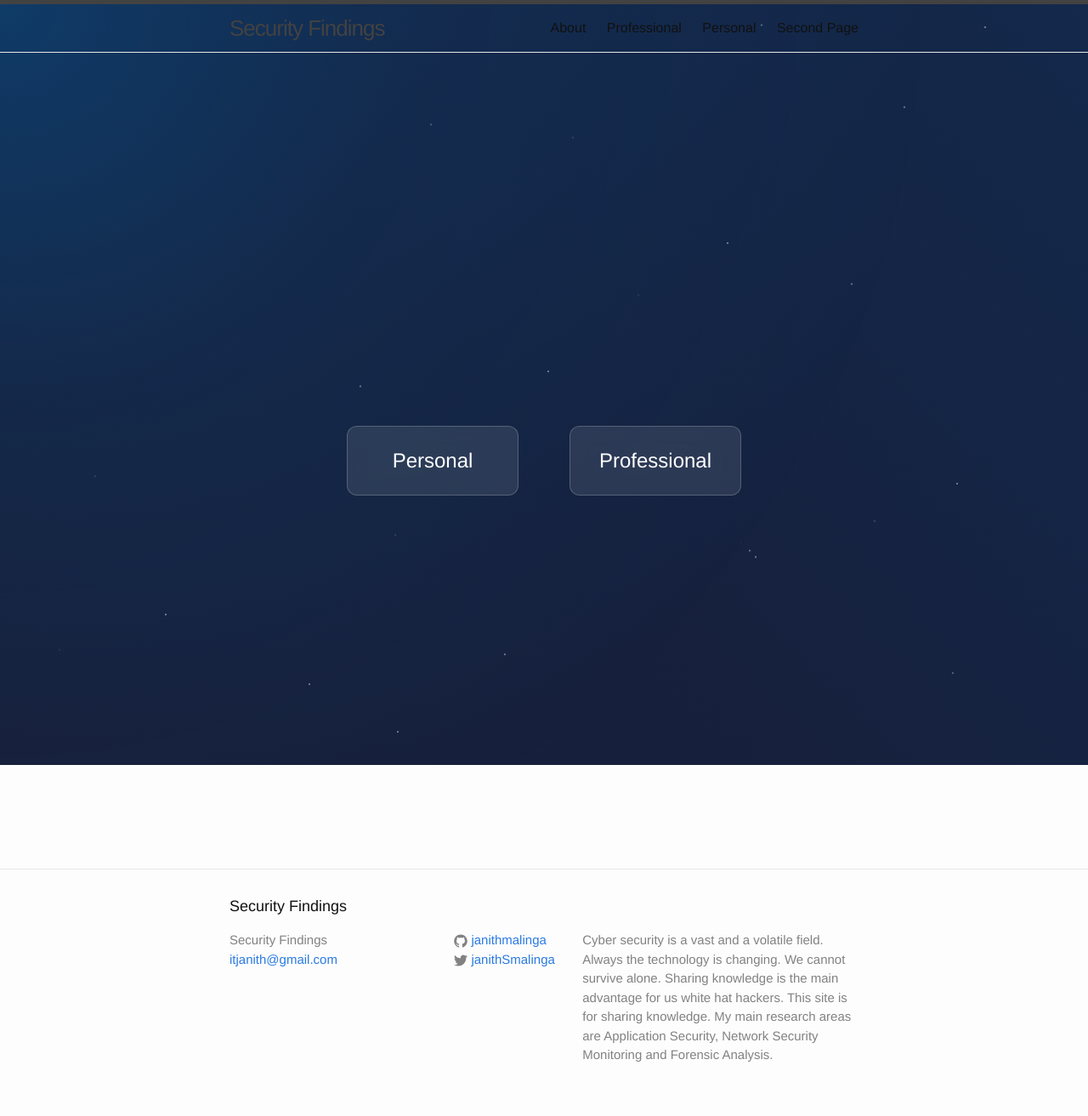
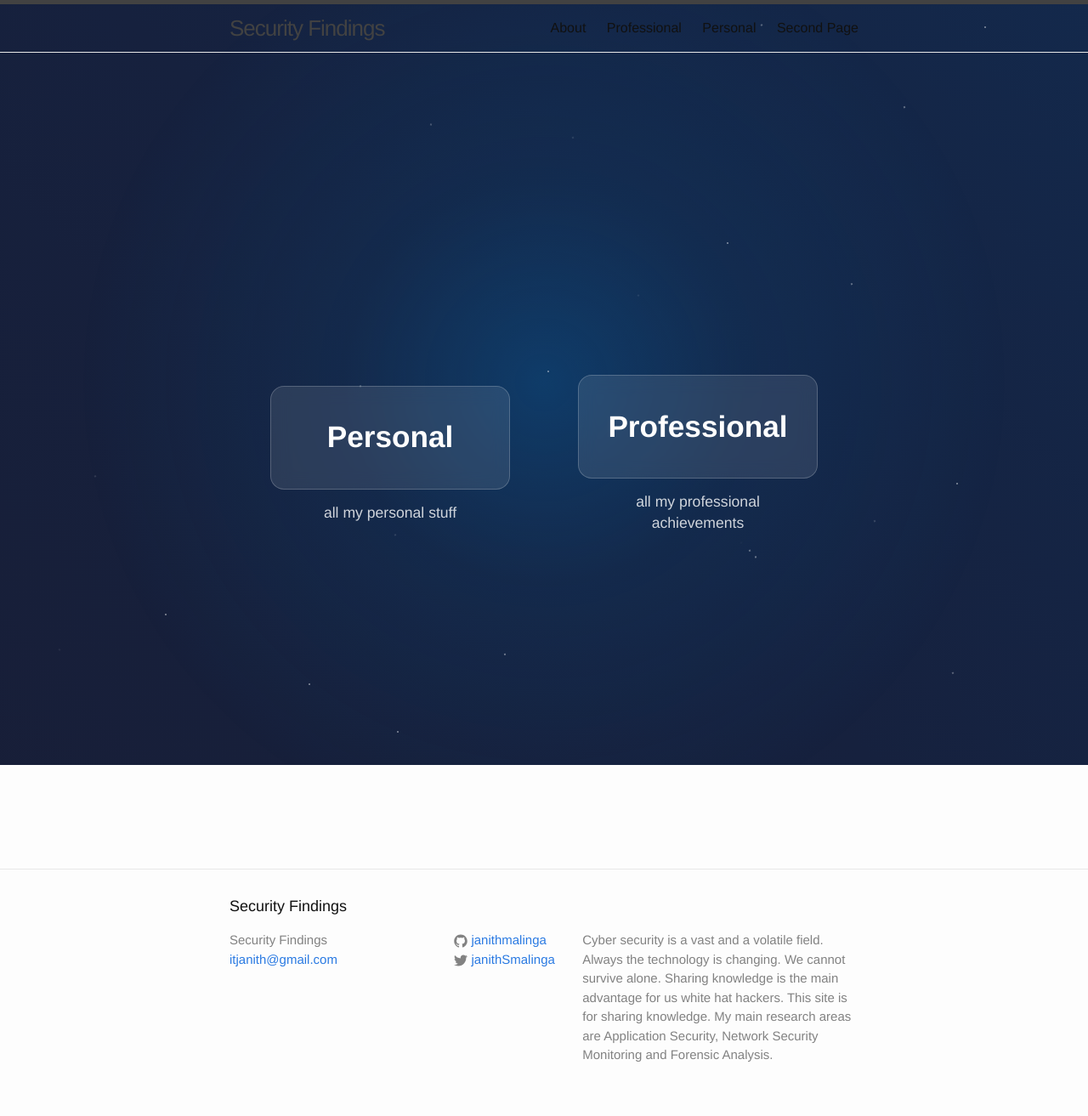
Before and after one commit to janithmalinga/janithmalinga.github.io, a Jekyll site: the page built from index.html, in a window 1280 px wide. Shown: the whole page at 85% size. Built offline with Jekyll 4.4.1, drawn with Linux system fonts in a browser that asks for light colours; the list of posts is cut into pages by our own code.

Commit message:
Update landing page buttons: bigger size, white text, add descriptive text below buttons

```diff
--- a/index.html
+++ b/index.html
@@ -69,26 +69,34 @@
   justify-content: center;
   align-items: center;
   height: 100vh;
-  gap: 60px;
+  gap: 80px;
+}
+
+.landing-section {
+  display: flex;
+  flex-direction: column;
+  align-items: center;
+  text-align: center;
 }
 
 .landing-button {
   display: flex;
   justify-content: center;
   align-items: center;
-  width: 200px;
-  height: 80px;
+  width: 280px;
+  height: 120px;
   background: rgba(255, 255, 255, 0.1);
   backdrop-filter: blur(10px);
   border: 1px solid rgba(255, 255, 255, 0.2);
-  border-radius: 12px;
-  font-size: 1.5rem;
-  color: #fff;
+  border-radius: 16px;
+  font-size: 2.2rem;
+  color: #ffffff;
   text-decoration: none;
-  font-weight: 500;
+  font-weight: 600;
   transition: all 0.3s ease;
   position: relative;
   overflow: hidden;
+  margin-bottom: 15px;
 }
 
 .landing-button::before {
@@ -108,21 +116,35 @@
 
 .landing-button:hover {
   background: rgba(255, 255, 255, 0.2);
-  transform: translateY(-3px) scale(1.05);
-  box-shadow: 0 8px 25px rgba(0, 0, 0, 0.3);
+  transform: translateY(-5px) scale(1.05);
+  box-shadow: 0 12px 35px rgba(0, 0, 0, 0.4);
+  color: #ffffff;
+}
+
+.landing-description {
+  color: rgba(255, 255, 255, 0.8);
+  font-size: 1.1rem;
+  font-weight: 400;
+  line-height: 1.4;
+  max-width: 250px;
 }
 
 /* Responsive Design */
 @media (max-width: 768px) {
   .landing-container {
     flex-direction: column;
-    gap: 40px;
+    gap: 60px;
   }
 
   .landing-button {
-    width: 180px;
-    height: 70px;
-    font-size: 1.3rem;
+    width: 240px;
+    height: 100px;
+    font-size: 1.8rem;
+  }
+
+  .landing-description {
+    font-size: 1rem;
+    max-width: 220px;
   }
 }
 
@@ -143,8 +165,15 @@
 <div class="particles" id="particles"></div>
 
 <div class="landing-container">
-  <a class="landing-button" href="{{ site.baseurl }}/personal/">Personal</a>
-  <a class="landing-button" href="{{ site.baseurl }}/professional/">Professional</a>
+  <div class="landing-section">
+    <a class="landing-button" href="{{ site.baseurl }}/personal/">Personal</a>
+    <p class="landing-description">all my personal stuff</p>
+  </div>
+
+  <div class="landing-section">
+    <a class="landing-button" href="{{ site.baseurl }}/professional/">Professional</a>
+    <p class="landing-description">all my professional achievements</p>
+  </div>
 </div>
 
 <script>
```
